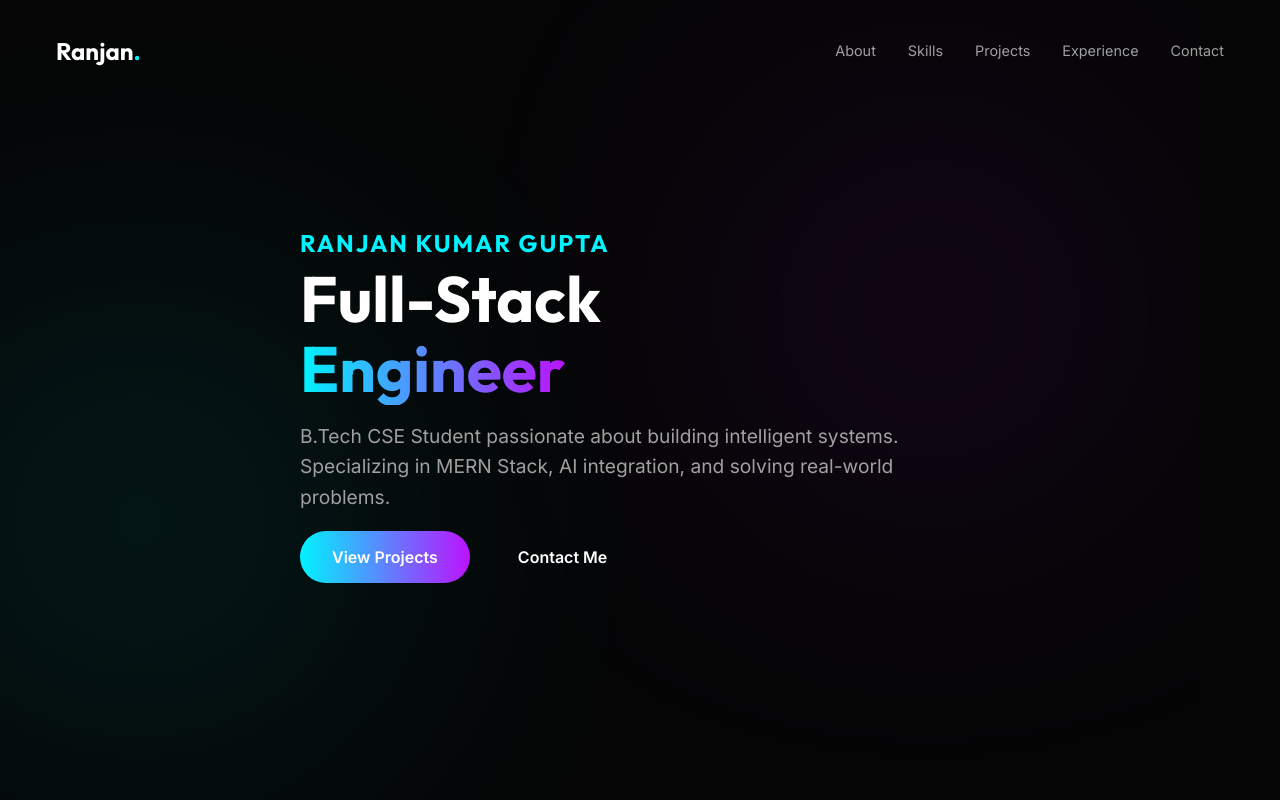
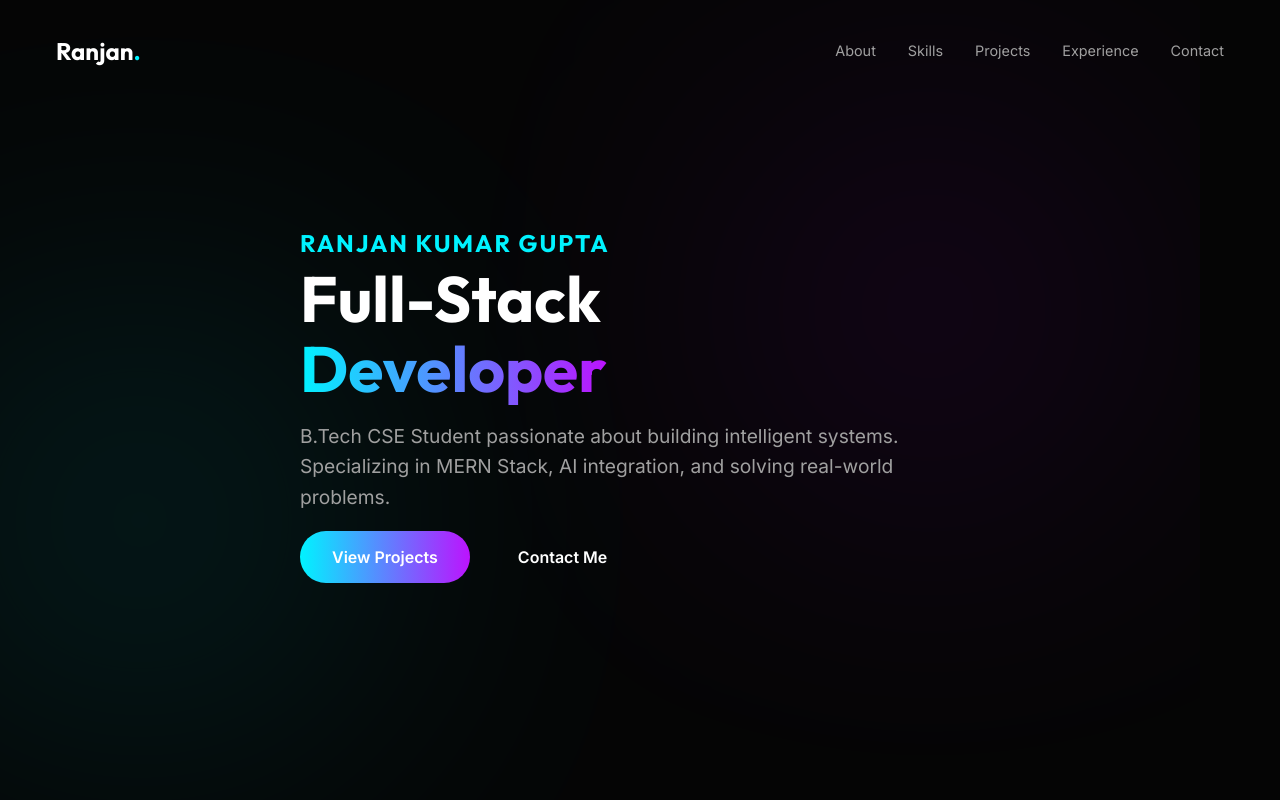
Before and after one commit to Ranjan-githu/portfolio2, a React (Vite) app: page / in a window 1280 px wide. Shown: the top 800 px of the page. Built offline with nearby package versions, Linux system fonts and the light colour scheme; the HTML template or start-up script is replaced by a standard one.

Commit message:
developer added

```diff
--- a/src/sections/Hero.jsx
+++ b/src/sections/Hero.jsx
@@ -33,7 +33,7 @@ const Hero = () => {
           }}
         >
           Full-Stack <br />
-          <span className="gradient-text">Engineer</span>
+          <span className="gradient-text">Developer</span>
         </motion.h1>
 
         <motion.p
```
